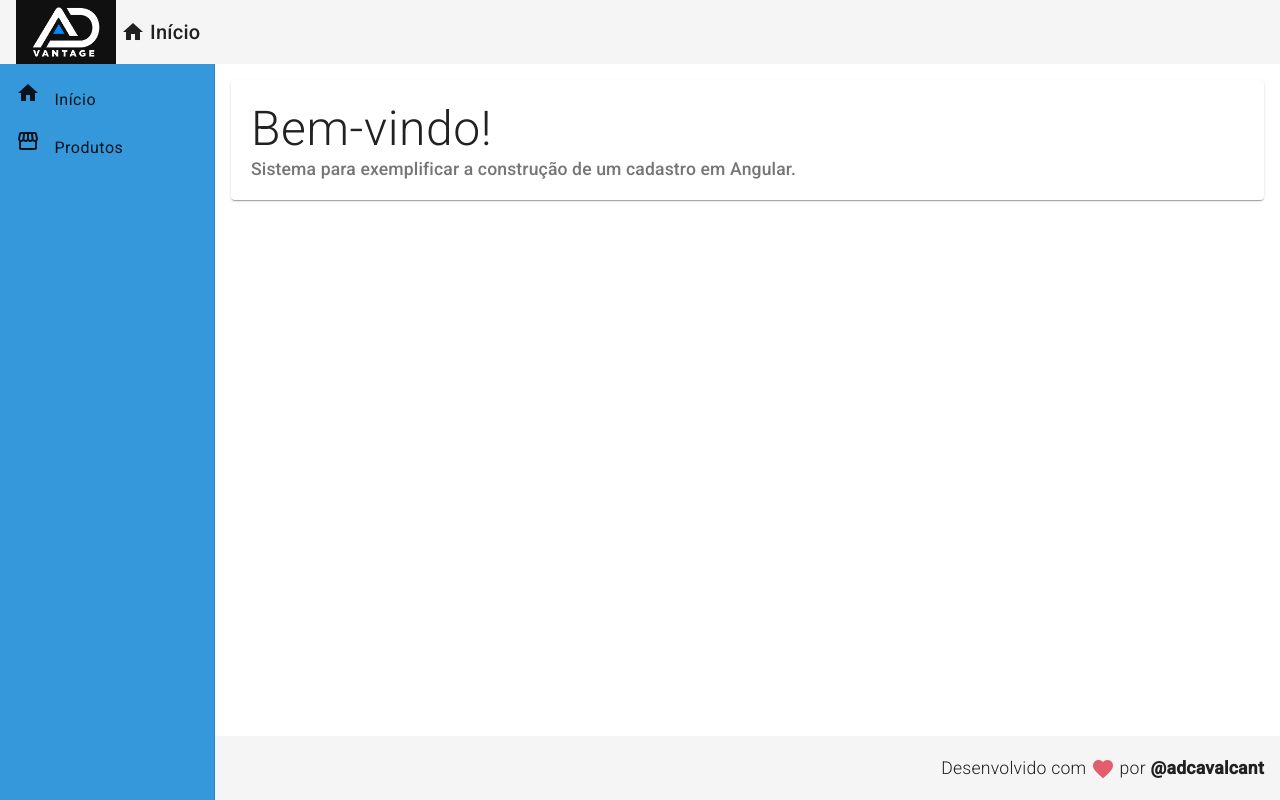
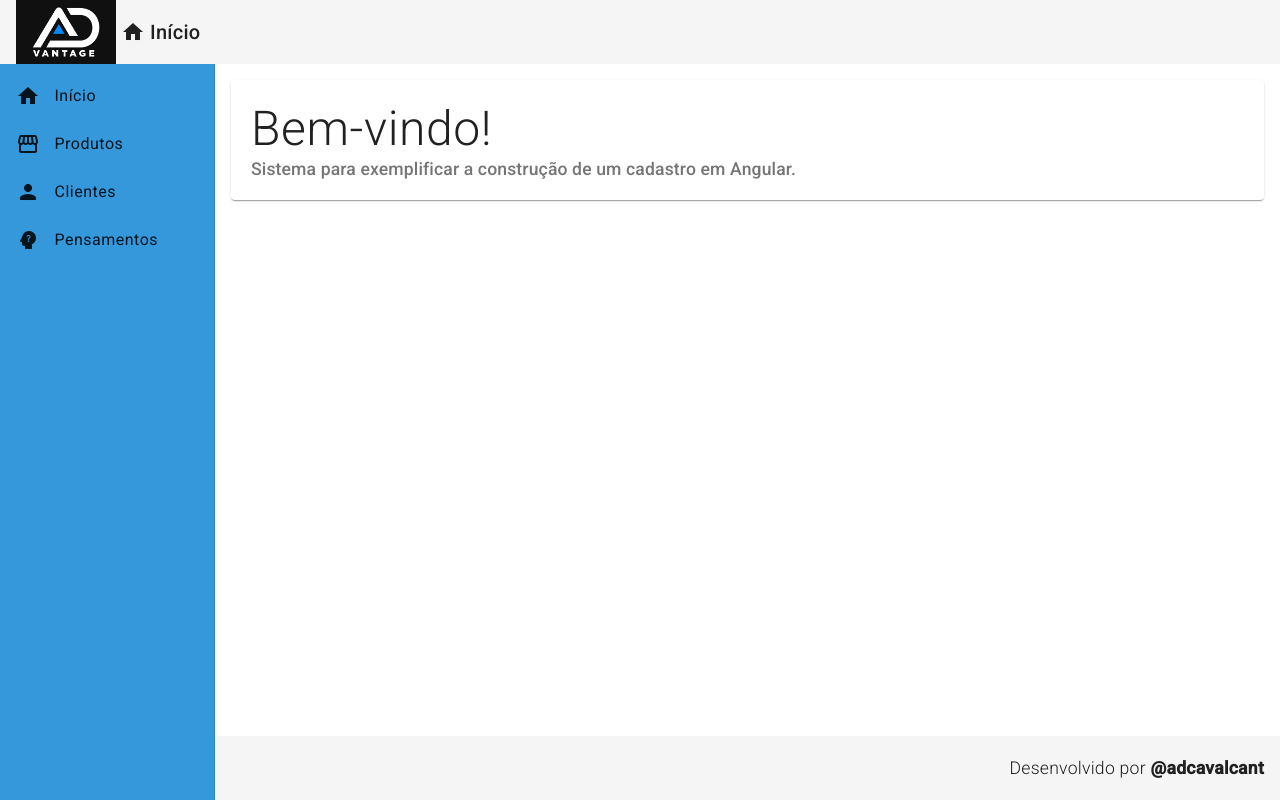
Before and after one commit to adcavalcant/Angular-Cod3r, an Angular app in the folder frontend/: page / in a window 1280 px wide. Built offline with nearby package versions, Linux system fonts and the light colour scheme.

Commit message:
Método Criar Produto

```diff
--- a/frontend/src/app/app.component.ts
+++ b/frontend/src/app/app.component.ts
@@ -6,6 +6,5 @@ import { Component } from '@angular/core';
   styleUrls: ['./app.component.css'],
 })
 export class AppComponent {
-  title = 'frontend';
-  nome = 'maria';
+  constructor() {}
 }
--- a/frontend/src/app/app.module.ts
+++ b/frontend/src/app/app.module.ts
@@ -20,6 +20,8 @@ import { RedDirective } from './directives/red.directive';
 import { MatButtonModule } from '@angular/material/button';
 import { MatSnackBarModule } from '@angular/material/snack-bar';
 
+import { HttpClientModule } from '@angular/common/http';
+
 @NgModule({
   declarations: [
     AppComponent,
@@ -30,7 +32,7 @@ import { MatSnackBarModule } from '@angular/material/snack-bar';
     NavComponent,
     ProductCrudComponent,
     RedDirective,
-    ProductCreateComponent,
+    ProductCreateComponent
   ],
   imports: [
     BrowserModule,
@@ -42,6 +44,7 @@ import { MatSnackBarModule } from '@angular/material/snack-bar';
     MatCardModule,
     MatButtonModule,
     MatSnackBarModule,
+    HttpClientModule,
   ],
   providers: [],
   bootstrap: [AppComponent],
--- a/frontend/src/app/components/product/product-create/product-create.component.ts
+++ b/frontend/src/app/components/product/product-create/product-create.component.ts
@@ -1,6 +1,7 @@
 import { Component, OnInit } from '@angular/core';
 import { ProductService } from '../product.service';
 import { Router } from '@angular/router';
+import { Product } from '../product.model';
 
 @Component({
   selector: 'app-product-create',
@@ -8,12 +9,20 @@ import { Router } from '@angular/router';
   styleUrls: ['./product-create.component.css'],
 })
 export class ProductCreateComponent implements OnInit {
+  product: Product = {
+    name: '',
+    price: 0,
+  };
+
   constructor(private productService: ProductService, private router: Router) {}
 
   ngOnInit(): void {}
 
   createProduct(): void {
-    this.productService.showMessage('Produto Criado!');
+    this.productService.create(this.product).subscribe(() => {
+      this.productService.showMessage('Producto Criado!');
+      this.router.navigate(['/products']);
+    });
   }
 
   cancel(): void {
--- a/frontend/src/app/components/product/product.service.ts
+++ b/frontend/src/app/components/product/product.service.ts
@@ -1,11 +1,16 @@
+import { HttpClient } from '@angular/common/http';
 import { Injectable } from '@angular/core';
 import { MatSnackBar } from '@angular/material/snack-bar';
+import { Observable } from 'rxjs';
+import { Product } from './product.model';
 
 @Injectable({
   providedIn: 'root',
 })
 export class ProductService {
-  constructor(private snackBar: MatSnackBar) {}
+  baseUrl = 'http://localhost:3001/products';
+
+  constructor(private snackBar: MatSnackBar, private http: HttpClient) {}
 
   showMessage(msg: string): void {
     this.snackBar.open(msg, 'X', {
@@ -14,4 +19,8 @@ export class ProductService {
       verticalPosition: 'top',
     });
   }
+
+  create(product: Product): Observable<Product> {
+    return this.http.post<Product>(this.baseUrl, product);
+  }
 }
--- a/frontend/src/app/components/template/footer/footer.component.html
+++ b/frontend/src/app/components/template/footer/footer.component.html
@@ -1,6 +1,9 @@
 <mat-toolbar class="footer">
   <span>
+    Desenvolvido por <strong>@adcavalcant</strong>
+  </span>
+  <!-- <span>
     Desenvolvido com&nbsp;<i class="material-icons v-middle"
       appRed>favorite</i>&nbsp;por&nbsp;<strong>@adcavalcant</strong>
-  </span>
+  </span> -->
 </mat-toolbar>
--- a/frontend/src/app/components/template/nav/nav.component.css
+++ b/frontend/src/app/components/template/nav/nav.component.css
@@ -9,6 +9,7 @@
 
 .sidenav i {
   padding-right: 10px;
+  vertical-align: middle;
 }
 
 .content {
--- a/frontend/src/app/components/template/nav/nav.component.html
+++ b/frontend/src/app/components/template/nav/nav.component.html
@@ -13,6 +13,18 @@
         </i>
         Produtos
       </a>
+      <a mat-list-item>
+        <i class="material-icons">
+          person
+        </i>
+        Clientes
+      </a>
+      <a mat-list-item>
+        <i class="material-icons">
+          psychology_alt
+        </i>
+        Pensamentos
+      </a>
     </mat-nav-list>
   </mat-sidenav>
   <mat-sidenav-content class="content">
--- a/frontend/src/app/views/home/home.component.ts
+++ b/frontend/src/app/views/home/home.component.ts
@@ -3,8 +3,8 @@ import { Component } from '@angular/core';
 @Component({
   selector: 'app-home',
   templateUrl: './home.component.html',
-  styleUrls: ['./home.component.css']
+  styleUrls: ['./home.component.css'],
 })
 export class HomeComponent {
-
+  constructor() {}
 }
--- a/frontend/src/index.html
+++ b/frontend/src/index.html
@@ -3,10 +3,10 @@
 
 <head>
   <meta charset="utf-8">
-  <title>CRUD Angular</title>
+  <title>Sistema de Gerenciamento</title>
   <base href="/">
   <meta name="viewport" content="width=device-width, initial-scale=1">
-  <link rel="icon" type="image/x-icon" href="favicon.ico">
+  <link rel="shortcut icon" href="assets/img/logo.webp" type="image/x-icon">
   <link rel="preconnect" href="https://fonts.gstatic.com">
   <link href="https://fonts.googleapis.com/css2?family=Roboto:wght@300;400;500&display=swap" rel="stylesheet">
   <link href="https://fonts.googleapis.com/icon?family=Material+Icons" rel="stylesheet">
```
